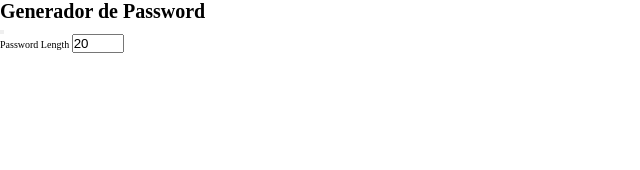
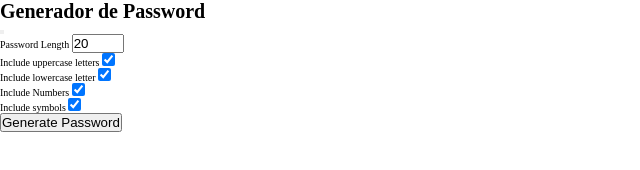
Before and after one commit to RicardoColladoRothschild/passwordGenerator.github.io, a plain HTML site: page index.html in a window 1280 px wide. Shown: the whole page, without its empty margins (0-640 px from the left). Drawn offline with Linux system fonts and the light colour scheme.

Commit message:
already built html base

```diff
--- a/index.html
+++ b/index.html
@@ -24,9 +24,26 @@
                     <label>Password Length</label>
                     <input type="number" id="length" min="4" max="20" value="20">
                 </div>
-
-
+                <div class="setting">
+                    <label>Include uppercase letters</label>
+                    <input type="checkbox" id="uppercase" checked>
+                </div>
+                <div class="setting">
+                    <label>Include lowercase letter</label>
+                    <input type="checkbox" id="lowercase" checked>
+                </div>
+                <div class="setting">
+                    <label>Include Numbers</label>
+                    <input type="checkbox" id="numbers" checked>
+                </div>
+                <div class="setting">
+                    <label>Include symbols</label>
+                    <input type="checkbox" id="symbols" checked>
+                </div>
             </div>
+            <button class="btn btn-large" id="generate">
+                Generate Password
+            </button>
     </main>
 
 </body>
```
